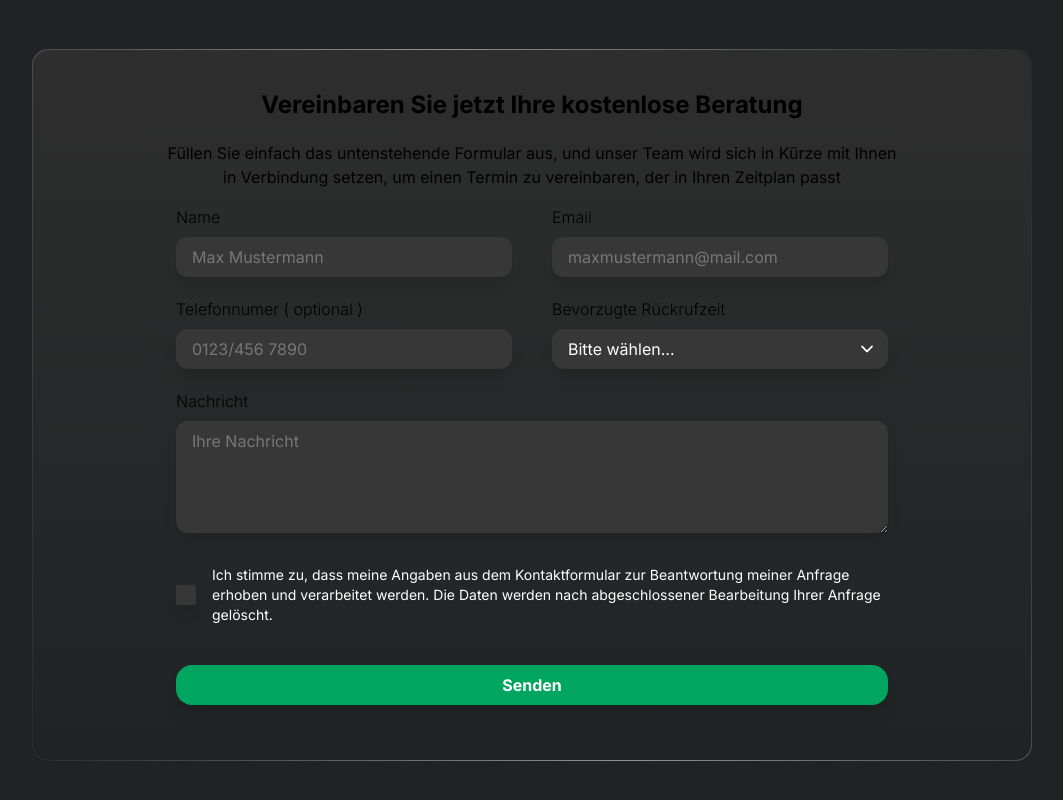
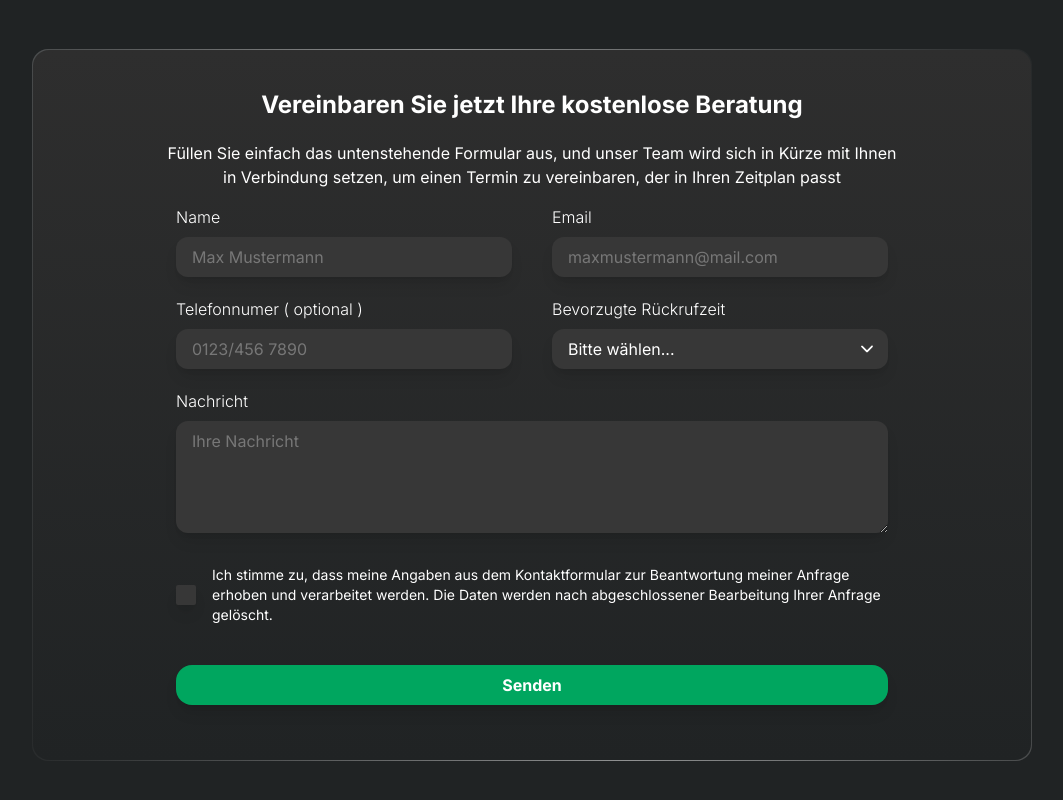
Before and after one commit to eremia2001/webAgency, a Next.js app: page /Kontakt in a window 1280 px wide. Shown: the part 504-1304 px from the top of the page, without its empty margins (108-1171 px from the left). Built offline with nearby package versions, Linux system fonts and the light colour scheme.

Commit message:
fixing colors

```diff
--- a/app/Kontakt/page.jsx
+++ b/app/Kontakt/page.jsx
@@ -7,7 +7,7 @@ import { ToastContainer, toast } from "react-toastify";
 import "react-toastify/dist/ReactToastify.css";
 const Kontakt = () => {
   return (
-    <div className="bg-[#202324] min-h-screen flex flex-col">
+    <div className="bg-[#202324] min-h-screen flex flex-col text-white">
       <Navbar />
       <ToastContainer />
 
--- a/app/components/ContactForm.jsx
+++ b/app/components/ContactForm.jsx
@@ -92,7 +92,7 @@ const ContactForm = () => {
   };
 
   return (
-    <div className="p-4 w-full h-full flex flex-col justify-center  max-w-[1080px]">
+    <div className="p-4 w-full h-full flex flex-col justify-center  max-w-[1080px] text-white">
       <form onSubmit={handleSubmit} className="flex flex-col   gap-5 ">
         <div className="flex flex-col md:flex-row gap-5 md:gap-10 w-full mx-auto">
           <InputField
--- a/app/components/FuqComponent.jsx
+++ b/app/components/FuqComponent.jsx
@@ -27,7 +27,10 @@ const FuqComponent = ({ question, answer }) => {
           variants={arrowVariants}
           transition={{ duration: 0.3 }}
         >
-          <MdKeyboardArrowDown size={30} className="cursor-pointer" />
+          <MdKeyboardArrowDown
+            size={30}
+            className="cursor-pointer text-white"
+          />
         </motion.div>
       </div>
       <motion.div
```
